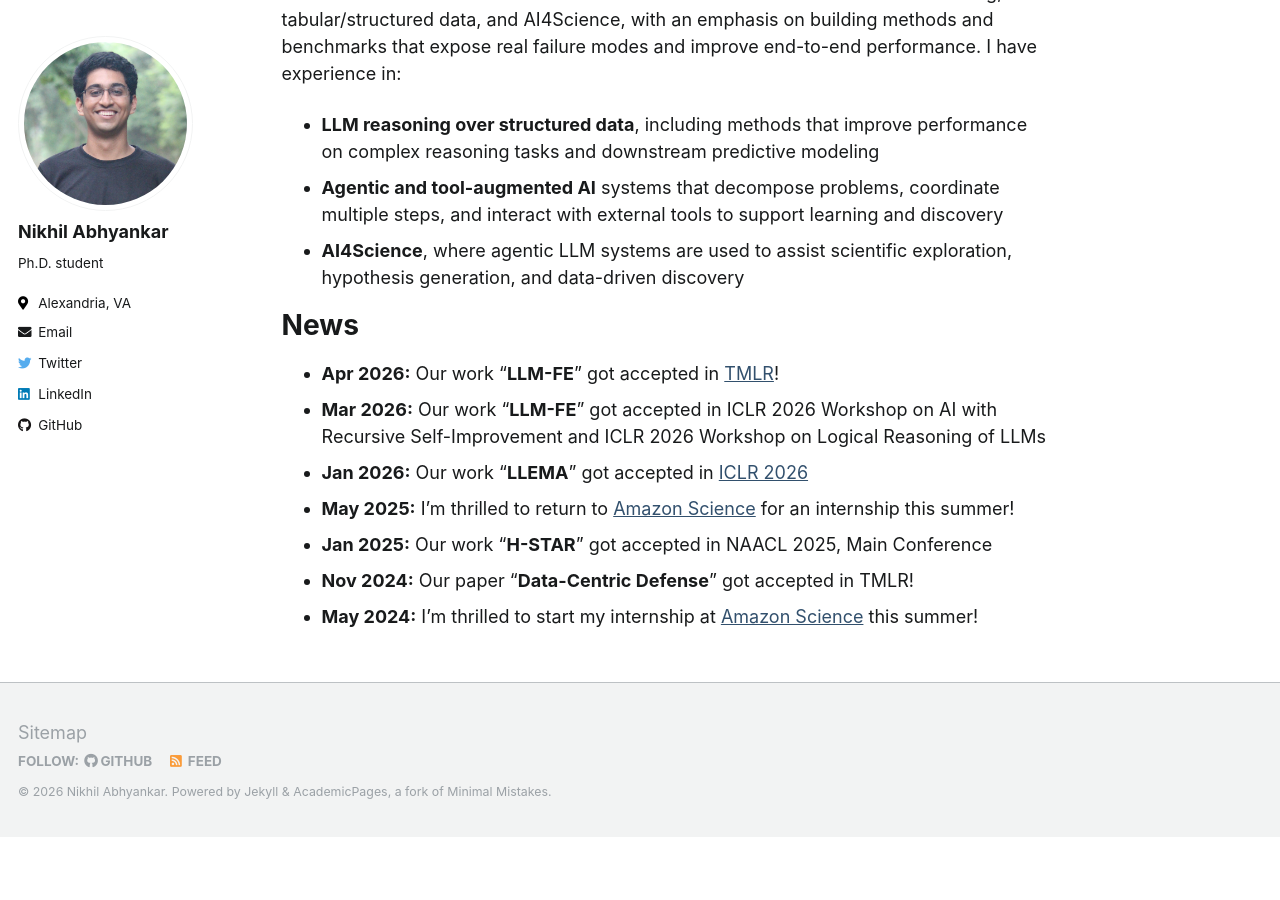
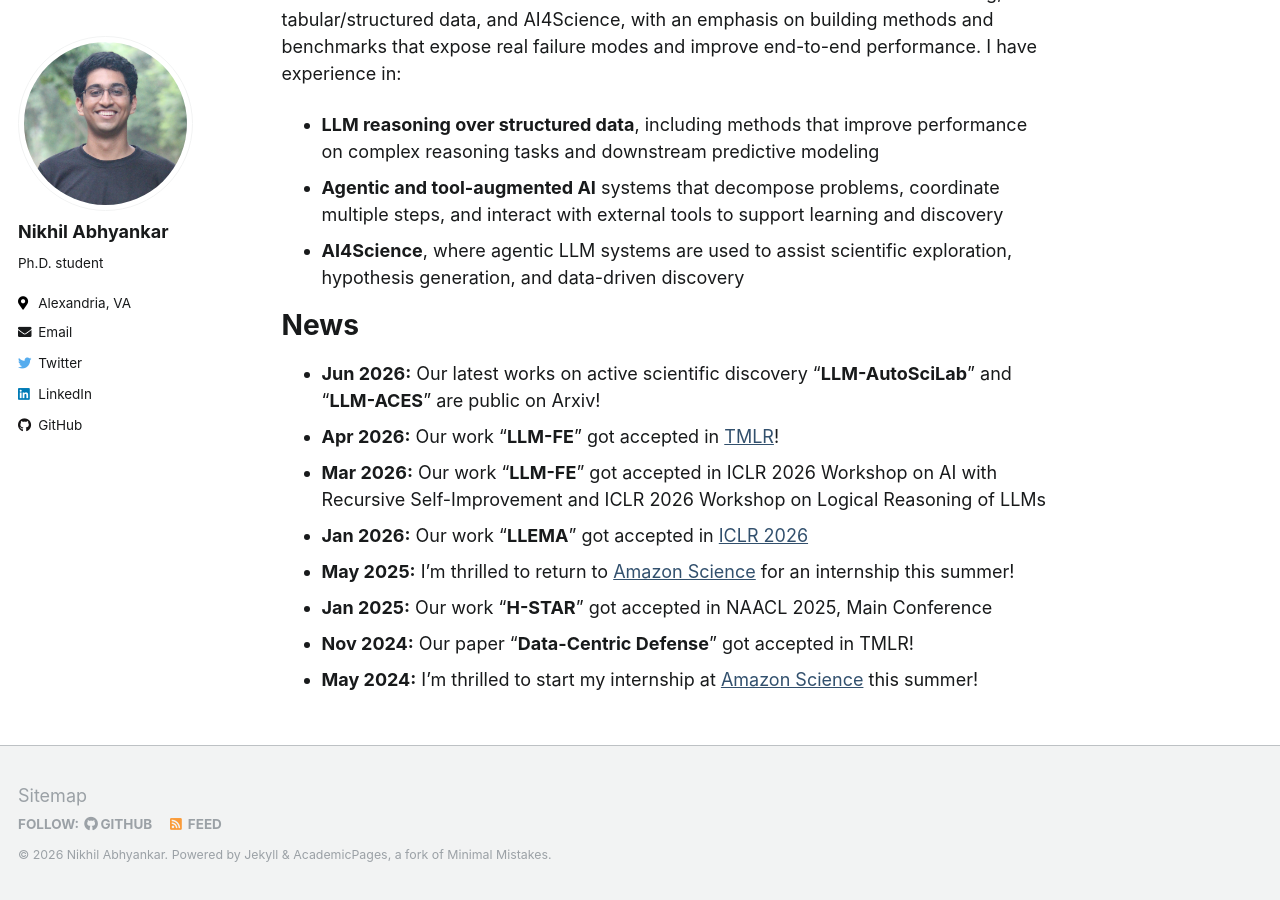
Before and after one commit to nikhilsab/nikhilsab.github.io, a Jekyll site: the page built from _pages/about.md, in a window 1280 px wide and 900 px high, scrolled down 677 px. Built offline with Jekyll 4.4.1, drawn with Linux system fonts in a browser that asks for light colours; before the commit the page ends 1514 px from its top, so only the background shows below that.

Commit message:
aces, autoscilab

```diff
--- a/_pages/about.md
+++ b/_pages/about.md
@@ -24,6 +24,7 @@ My research focuses on making LLM-based systems reliable for decision-making ove
 
 News
 =====
+* **Jun 2026:** Our latest works on active scientific discovery "**LLM-AutoSciLab**" and "**LLM-ACES**" are public on Arxiv!
 * **Apr 2026:** Our work "**LLM-FE**" got accepted in [TMLR](https://jmlr.org/tmlr/index.html)!
 * **Mar 2026:** Our work "**LLM-FE**" got accepted in ICLR 2026 Workshop on AI with Recursive Self-Improvement and ICLR 2026 Workshop on Logical Reasoning of LLMs
 * **Jan 2026:** Our work "**LLEMA**" got accepted in [ICLR 2026](https://iclr.cc/virtual/2026/poster/10009327)
```
